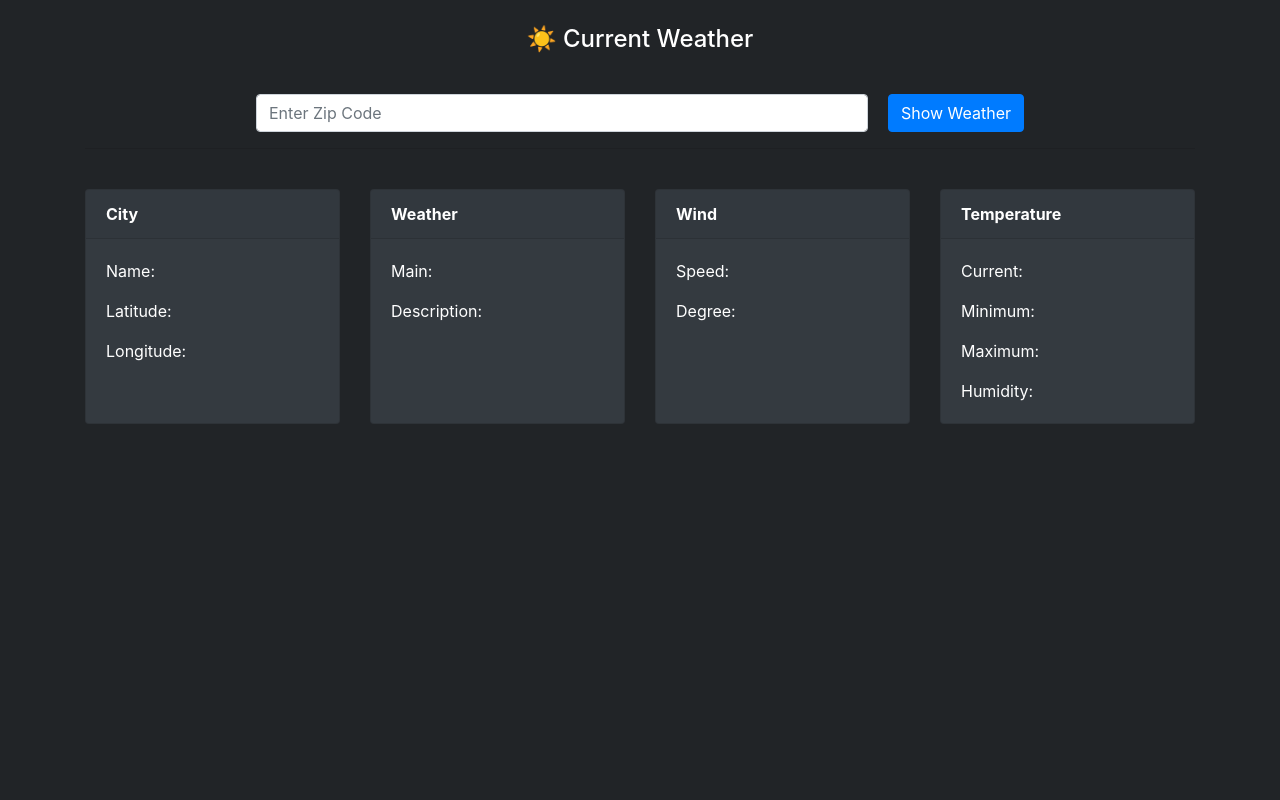
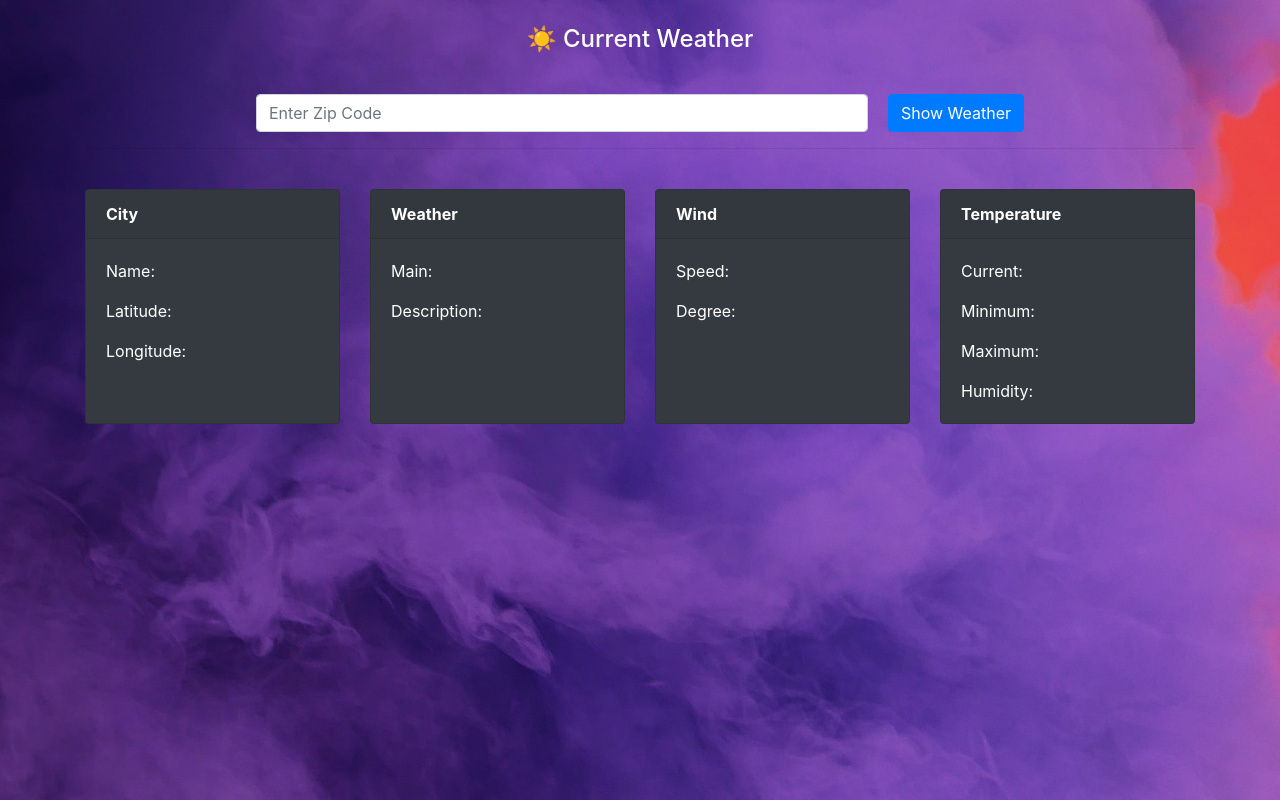
Before and after one commit to dlnhnr/Weather, a plain HTML site: page index.html in a window 1280 px wide. Drawn offline with nearby package versions, Linux system fonts and the light colour scheme.

Commit message:
styling changes

```diff
--- a/style.css
+++ b/style.css
@@ -1,5 +1,6 @@
 body {
-  background-color: #212427;
+  background-image: url("images/color.jpg");
+  background-size: 1800px;
 }
 
 h4 {
```
Also changed, not shown: images/color.jpg (added).
